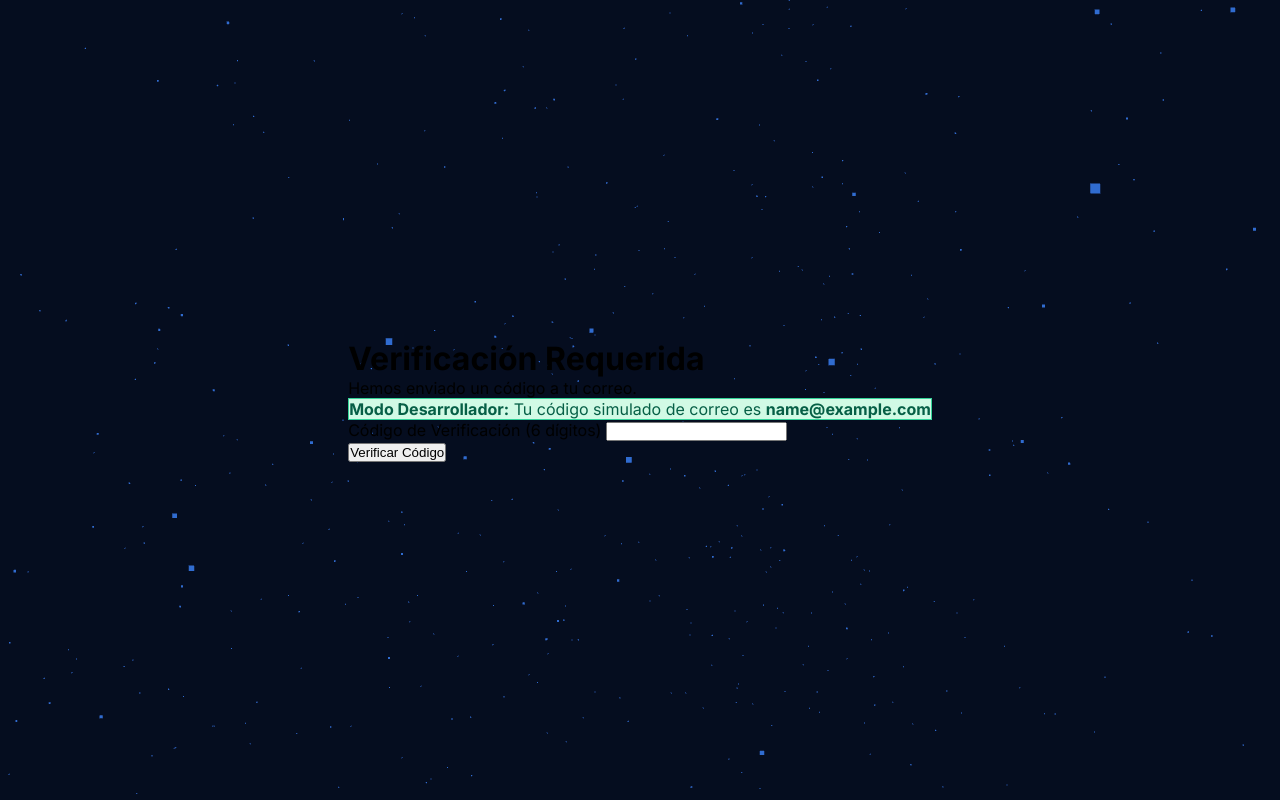
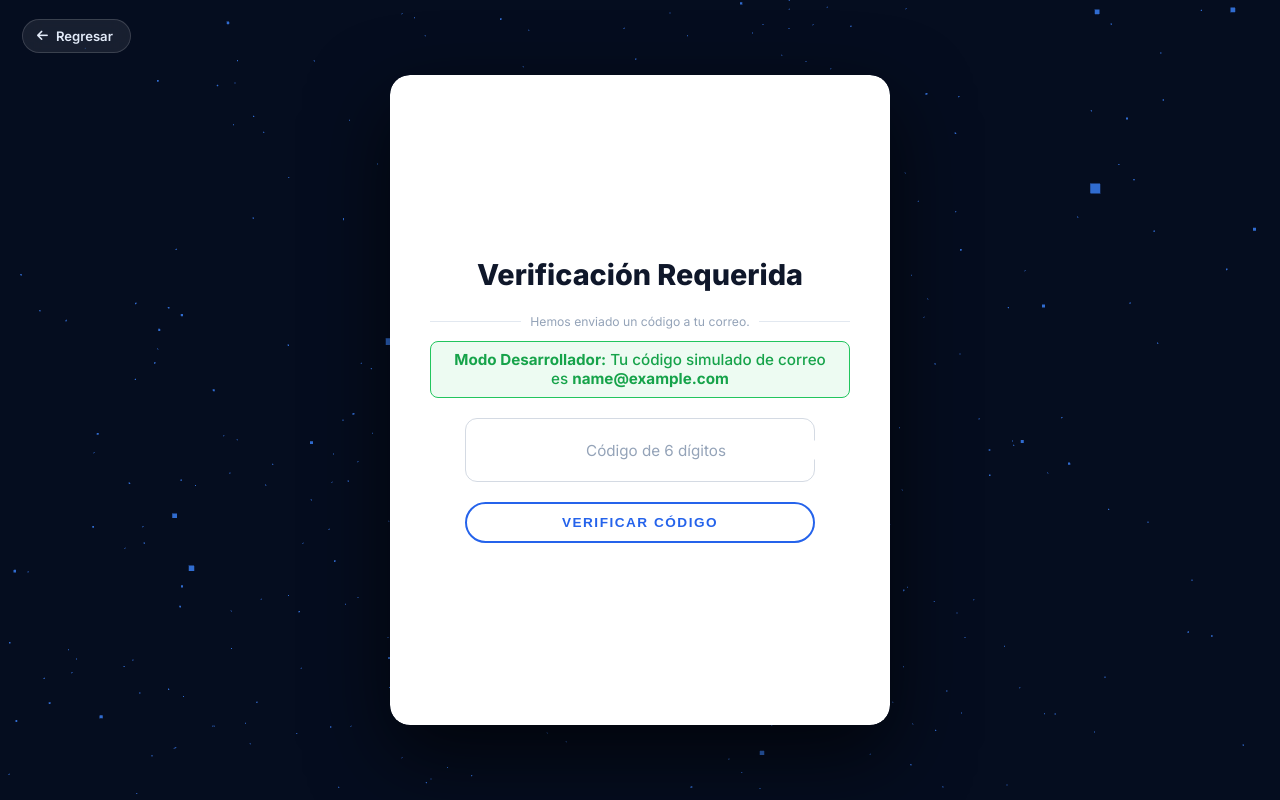
Before and after one commit to paredesd11/tienda-wordcell, a PHP site: page /Tienda/auth/verify in a window 1280 px wide. Run offline with PHP 8.4, Linux system fonts and the light colour scheme; the visitor is signed in with stand-in values (Sample User, id 1); some libraries are stand-ins or nearby versions.

Commit message:
Configure SMTP mailing with PHPMailer and UI fixes for verify

```diff
--- /dev/null
+++ b/composer.json
@@ -0,0 +1,5 @@
+{
+    "require": {
+        "phpmailer/phpmailer": "^7.0"
+    }
+}
--- a/views/auth/verify.php
+++ b/views/auth/verify.php
@@ -1,26 +1,36 @@
-<div class="form-wrapper">
-    <div class="auth-brand">
-        <h1>Verificación Requerida</h1>
-        <p>Hemos enviado un código a tu correo.</p>
-    </div>
+<!-- Botón regresar al login -->
+<a href="<?php echo URL_BASE; ?>auth/login" class="btn-back-home" title="Regresar al Login">
+    <i class="fas fa-arrow-left"></i>
+    <span>Regresar</span>
+</a>
+
+<div class="auth-card" id="auth-card" style="max-width: 500px; display: flex; flex-direction: column;">
+
+    <div class="auth-panel" style="width: 100%; border-radius: 20px; text-align: center;">
+        <h2>Verificación Requerida</h2>
+        <div class="auth-divider">Hemos enviado un código a tu correo.</div>
 
         <?php if(isset($_SESSION['dev_mail_code'])): ?>
-        <div class="alert alert-success" style="background-color: #d1fae5; color: #065f46; border: 1px solid #34d399;">
+            <div class="auth-alert success" style="margin-bottom: 20px; font-size: 0.95rem;">
                 <strong>Modo Desarrollador:</strong> Tu código simulado de correo es <b><?php echo $_SESSION['dev_mail_code']; ?></b>
                 <?php unset($_SESSION['dev_mail_code']); ?>
             </div>
         <?php endif; ?>
 
         <?php if(isset($error)): ?>
-        <div class="alert alert-error"><?php echo htmlspecialchars($error); ?></div>
+            <div class="auth-alert error" style="margin-bottom: 20px; font-size: 0.95rem;"><?php echo htmlspecialchars($error); ?></div>
         <?php endif; ?>
 
-    <form action="<?php echo URL_BASE; ?>auth/verifyPost" method="POST">
+        <form action="<?php echo URL_BASE; ?>auth/verifyPost" method="POST" style="width: 100%; max-width: 350px; margin: 0 auto;">
             <input type="hidden" name="csrf_token" value="<?php echo $_SESSION['csrf_token'] ?? ''; ?>">
-        <div class="input-group">
-            <label>Código de Verificación (6 dígitos)</label>
-            <input type="text" name="codigo" maxlength="6" required autocomplete="off">
+
+            <div class="floating-group">
+                <input type="text" name="codigo" class="floating-input" maxlength="6" placeholder=" " required autocomplete="off" style="text-align: center; letter-spacing: 10px; font-size: 1.5rem; font-weight: bold;">
+                <label class="floating-label" style="text-align: center; width: 100%;">Código de 6 dígitos</label>
             </div>
-        <button type="submit" class="btn btn-primary">Verificar Código</button>
+
+            <button type="submit" class="btn-auth" style="margin-top: 20px; width: 100%;">Verificar Código</button>
         </form>
     </div>
+
+</div>
```
Also changed, not shown: config/config.example.php (+5 -5 lines), generar_hash.php (deleted, +0 -13 lines), insertar_admin.sql.txt (deleted, +0 -13 lines), 1 other file. Lines whose indentation alone changed are shown as unchanged.
